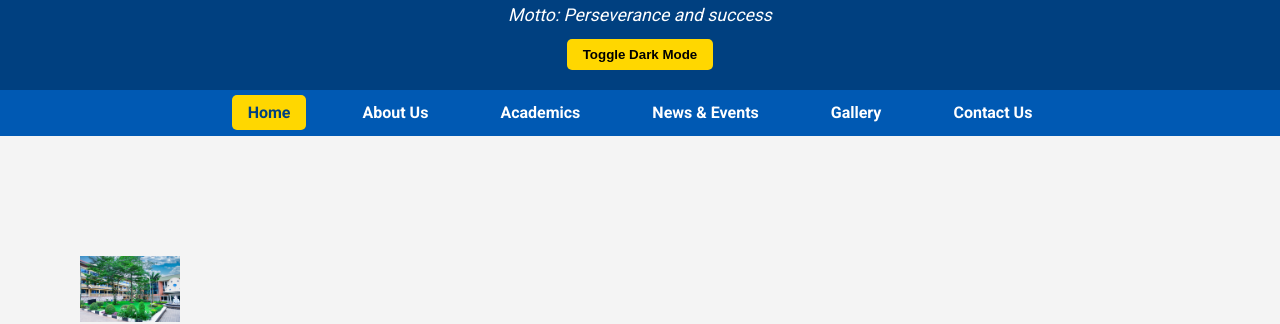
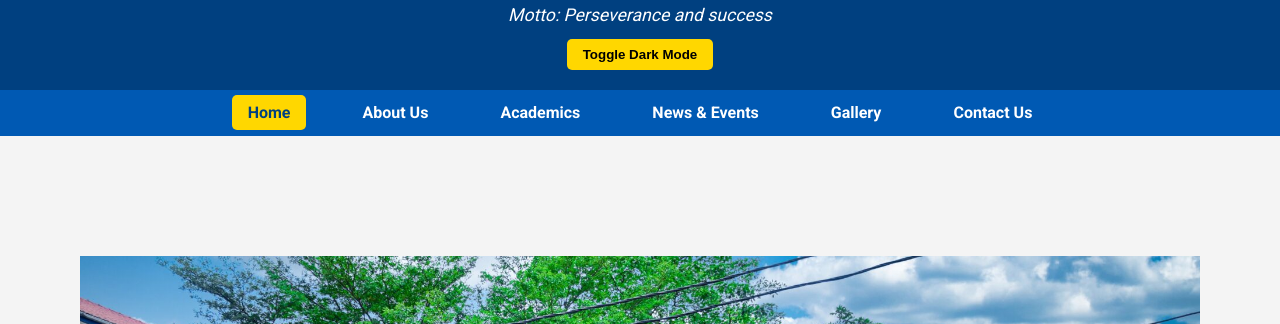
Before and after one commit to Kayeerasoftware/Group-2-BSE-1-EVE, a plain HTML site: page index.html in a window 1280 px wide. Shown: the part 190-514 px from the top of the page. Drawn offline with Linux system fonts and the light colour scheme.

Commit message:
Update styles.css
Signed-off-by: DesireNabunya <desirenabunya8@gmail.com>

```diff
--- a/styles.css
+++ b/styles.css
@@ -31,6 +31,7 @@ header {
     flex-direction: column;
     align-items: center;
     gap: 10px;
+
 }
 .logo {
     width: 100px;
@@ -82,10 +83,11 @@ nav ul li a:hover, nav ul li a.active {
 }
 
 img {
-      width: 100px;
-      height: auto;
+      width: 100vw;
+      height: 100vn;
       max-width: 100%;
       display: block;
+    object_fit:cover;
     }
 
 /* Main Content */
@@ -110,7 +112,7 @@ body.dark-mode h2 {
     padding: 100px 20px;
     border-radius: 10px;
     margin-bottom: 20px;
-    width:100%;
+
 }
 
 
```
